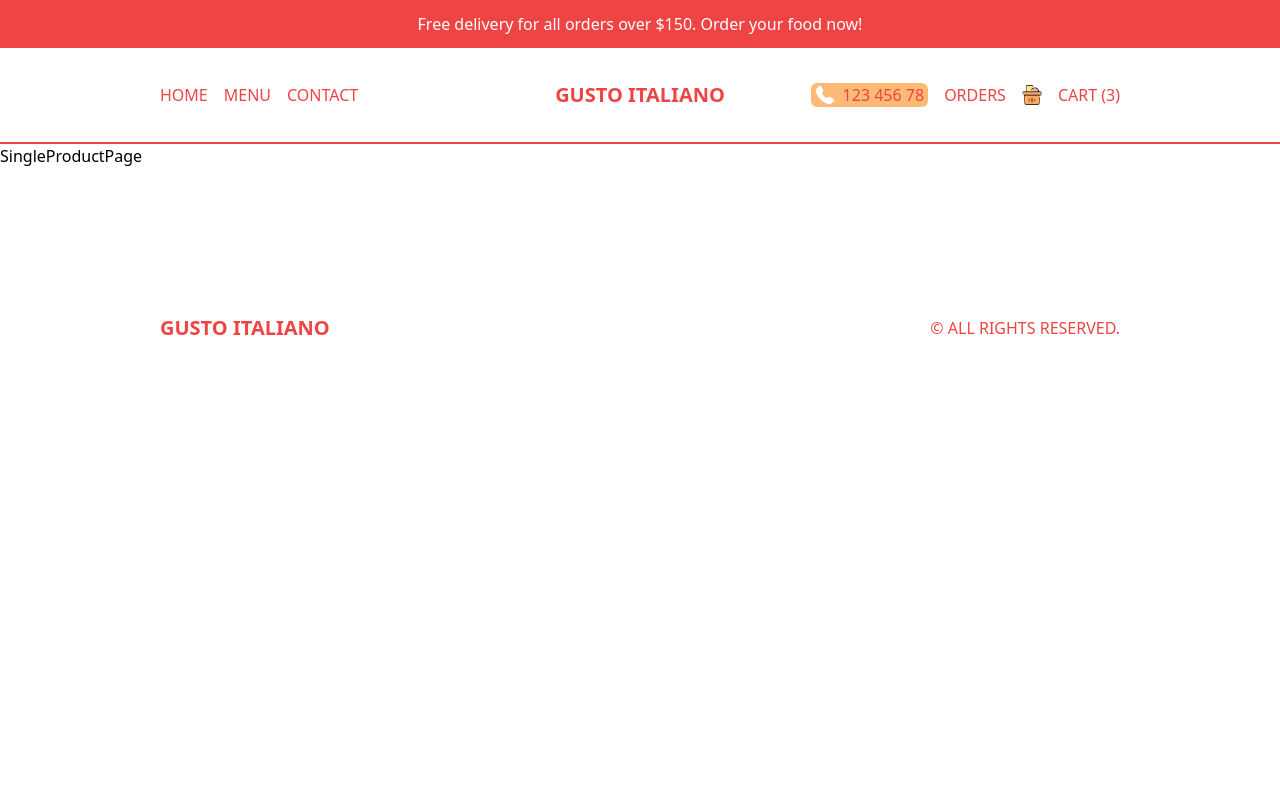
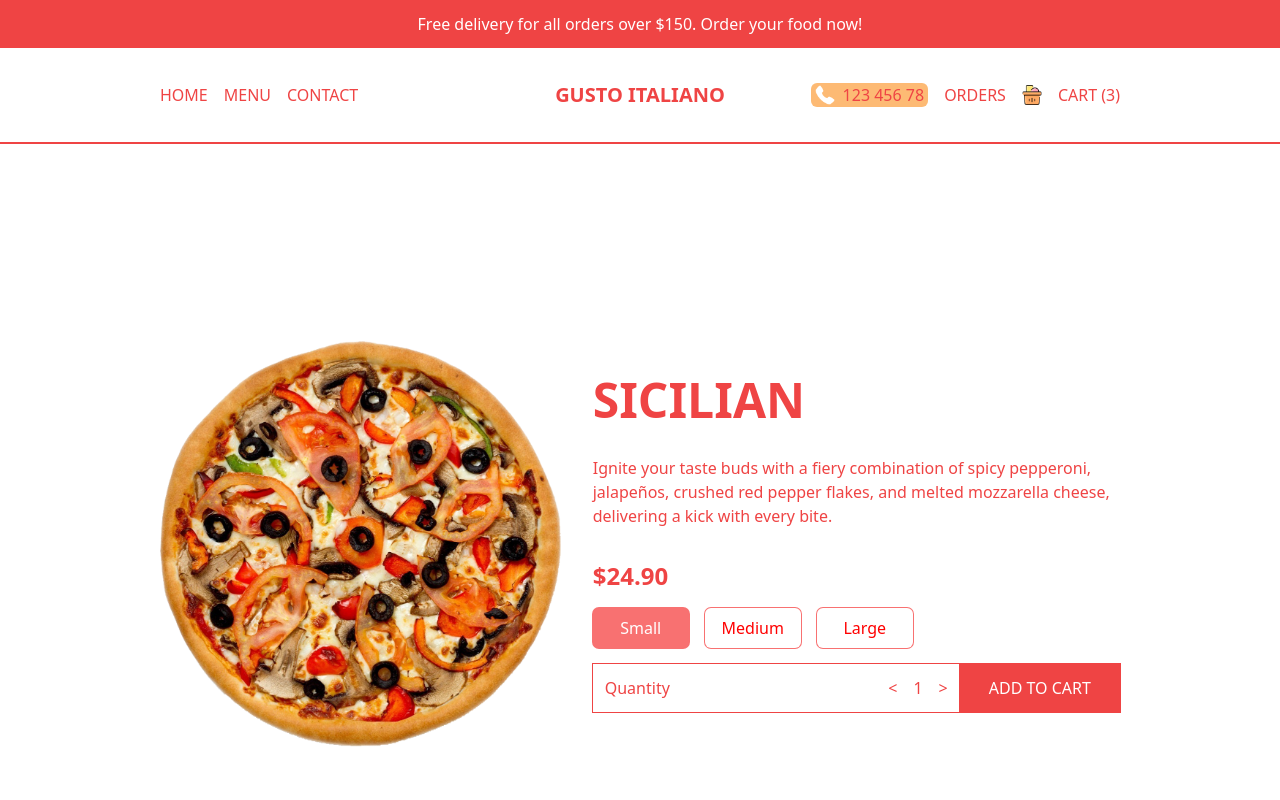
Before and after one commit to paloclanweb/restaurant, a Next.js app: page /product/1 in a window 1280 px wide. Shown: the top 800 px of the page. Built offline with nearby package versions, Linux system fonts and the light colour scheme.

Commit message:
feat(ProductPage) product page ready

```diff
--- /dev/null
+++ b/src/app/components/Price.tsx
@@ -0,0 +1,69 @@
+"use client";
+
+import React, { useEffect, useState } from "react";
+
+type Props = {
+  price: number;
+  id: number;
+  options?: { title: string; additionalPrice: number }[];
+};
+
+const Price = ({ price, id, options }: Props) => {
+  const [total, setTotal] = useState(price);
+  const [quantity, setQuantity] = useState(1);
+  const [selected, setSelected] = useState(0);
+
+  useEffect(() => {
+    setTotal(
+      quantity * (options ? price + options[selected].additionalPrice : price)
+    );
+  }, [quantity, selected, options, price]);
+
+  return (
+    <div className="flex flex-col gap-4">
+      <h2 className="text-2xl font-bold">${total.toFixed(2)}</h2>
+      {/* OPTIONS CONTAINER */}
+      <div className="flex gap-4">
+        {options?.map((option, index) => (
+          <button
+            key={option.title}
+            className="min-w-[6rem] p-2 ring-1 ring-red-400 rounded-md"
+            style={{
+              background: selected === index ? "rgb(248 113 113)" : "white",
+              color: selected === index ? "white" : "red",
+            }}
+            onClick={() => setSelected(index)}
+          >
+            {option.title}
+          </button>
+        ))}
+      </div>
+      {/* QUANTITY AND ADD BUTTON CONTAINER */}
+      <div className="flex justify-between items-center">
+        {/* QUANTITY */}
+        <div className="flex justify-between w-full p-3 ring-1 ring-red-500">
+          <span>Quantity</span>
+          <div className="flex gap-4 items-center">
+            <button
+              onClick={() => setQuantity((prev) => (prev > 1 ? prev - 1 : 1))}
+            >
+              {"<"}
+            </button>
+            <span>{quantity}</span>
+            <button
+              onClick={() => setQuantity((prev) => (prev < 9 ? prev + 1 : 9))}
+            >
+              {">"}
+            </button>
+          </div>
+        </div>
+        {/* CART BUTTON */}
+        <button className="uppercase w-56 bg-red-500 text-white p-3 ring-1 ring-red-500">
+          Add to Cart
+        </button>
+      </div>
+    </div>
+  );
+};
+
+export default Price;
--- a/src/app/product/[id]/page.tsx
+++ b/src/app/product/[id]/page.tsx
@@ -1,8 +1,29 @@
 import React from 'react'
+import { singleProduct } from "../../../data";
+import Image from "next/image";
+import Price from '@/components/Price';
 
 const SingleProductPage = () => {
   return (
-    <div>SingleProductPage</div>
+    <div className="p-4 lg:px-20 xl:px-40 h-screen flex flex-col justify-around text-red-500 md:flex-row md:gap-8 md:items-center">
+    {/* IMAGE CONTAINER */}
+    {singleProduct.img && (
+      <div className="relative w-full h-1/2 md:h-[70%]">
+        <Image
+          src={singleProduct.img}
+          alt=""
+          className="object-contain"
+          fill
+        />
+      </div>
+    )}
+    {/* TEXT CONTAINER */}
+    <div className="h-1/2 flex flex-col gap-4 md:h-[70%] md:justify-center md:gap-6 xl:gap-8">
+      <h1 className="text-3xl font-bold uppercase xl:text-5xl">{singleProduct.title}</h1>
+      <p>{singleProduct.desc}</p>
+      <Price price={singleProduct.price} id={singleProduct.id} options={singleProduct.options}/>
+    </div>
+  </div>
   )
 }
 
```
